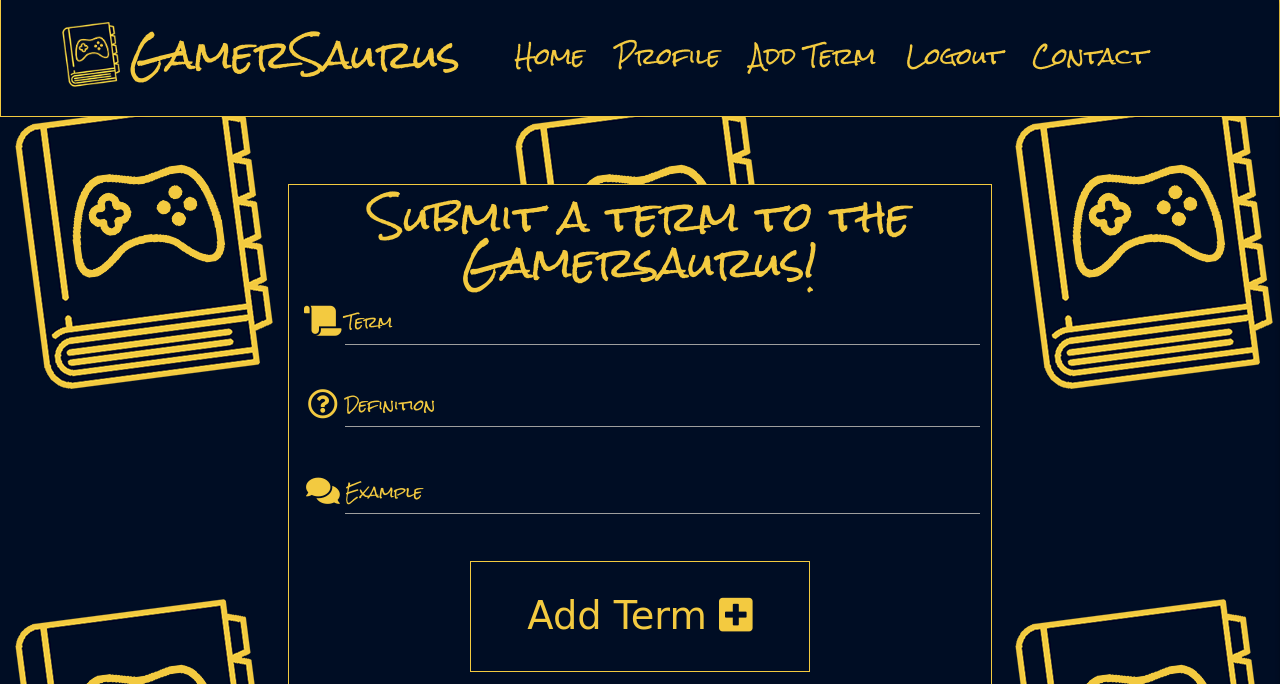
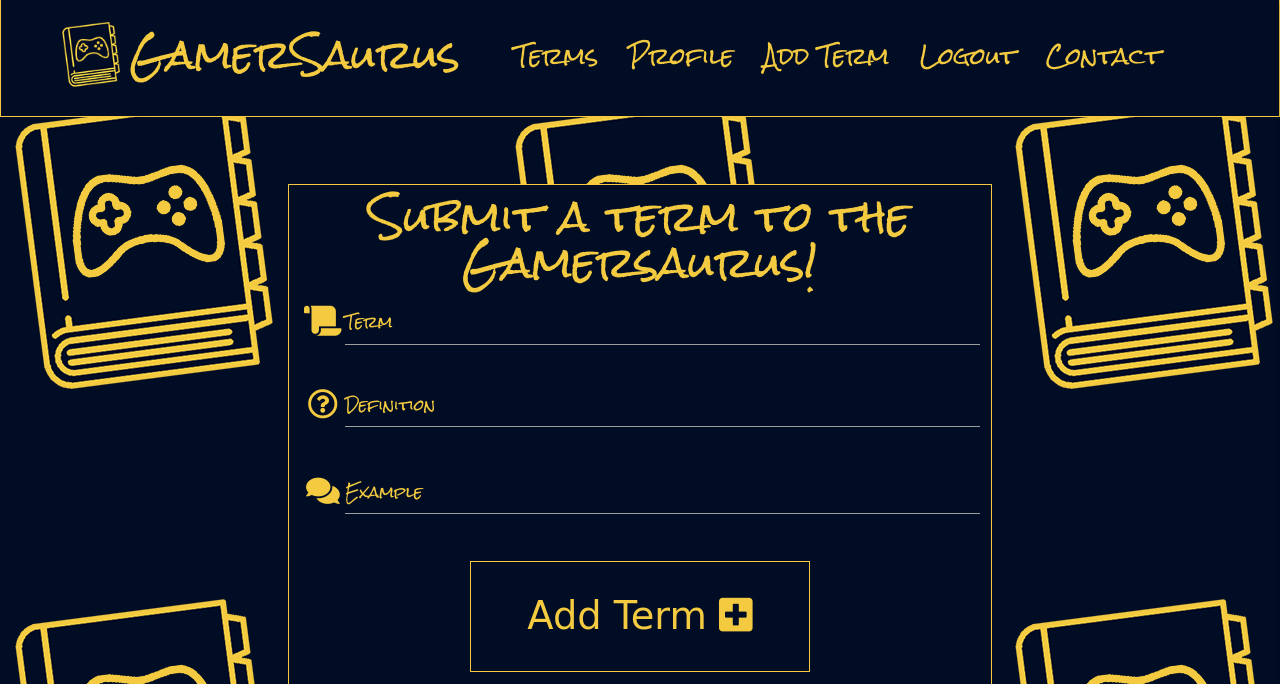
Before and after one commit to JoeyyScott/Gamersaurus, a Flask app: page /add_term in a window 1280 px wide. Shown: the top 684 px of the page. Run offline with Flask 2, Linux system fonts and the light colour scheme; the visitor is signed in with stand-in values (Sample User, id 1); some libraries are stand-ins or nearby versions; some web fonts are replaced.

Commit message:
[UPDATE] Updated brand title and logo to home and swapped home in nav links for terms

```diff
--- a/templates/base.html
+++ b/templates/base.html
@@ -25,12 +25,12 @@
             <div class="gsStyle nav-extended">
                 <div class="row container-nav">
                     <div class="col s12 m12 l6">
-                    <a href="{{ url_for('get_gs') }}" class=""><img src="../static/images/logo.png" class="brandLogo" alt=""><div class="brandTitle">GamerSaurus</div></a>
+                    <a href="{{ url_for('home') }}" class=""><img src="../static/images/logo.png" class="brandLogo" alt=""><div class="brandTitle">GamerSaurus</div></a>
                     <a href="#" data-target="mobile-demo" class="sidenav-trigger right"><i class="fas fa-bars navIcon"></i></a>
                     </div>
                     <div class="col s12 m12 l6">
                         <ul class="right hide-on-med-and-down navMenu">
-                            <li><a class="navLink" href="{{ url_for('home') }}">Home</a></li>
+                            <li><a class="navLink" href="{{ url_for('get_gs') }}">Terms</a></li>
                             {% if session.user %}
                                 <li><a class="navLink" href="{{ url_for('profile', username=session['user']) }}">Profile</a></li>
                                 <li><a class="navLink" href="{{ url_for('add_term') }}">Add Term</a></li>
@@ -48,9 +48,9 @@
         </nav>
         <!-- Mobile Nav -->
         <ul class="sidenav navMenuMobile gsStyle" id="mobile-demo">
-            <a href="{{ url_for('get_gs') }}" class=""><img src="../static/images/logo.png" class="brandLogo" alt=""><div class="brandTitleMobile">GamerSaurus</div></a>
+            <a href="{{ url_for('home') }}" class=""><img src="../static/images/logo.png" class="brandLogo" alt=""><div class="brandTitleMobile">GamerSaurus</div></a>
             <div class="navLinksMobile">
-                <li><a class="navLinkMobile" href="{{ url_for('home') }}">Home</a></li>
+                <li><a class="navLinkMobile" href="{{ url_for('get_gs') }}">Terms</a></li>
                 {% if session.user %}
                     <li><a class="navLinkMobile" href="{{ url_for('profile', username=session['user']) }}">Profile</a></li>
                     <li><a class="navLinkMobile" href="{{ url_for('add_term') }}">Add Term</a></li>
```
